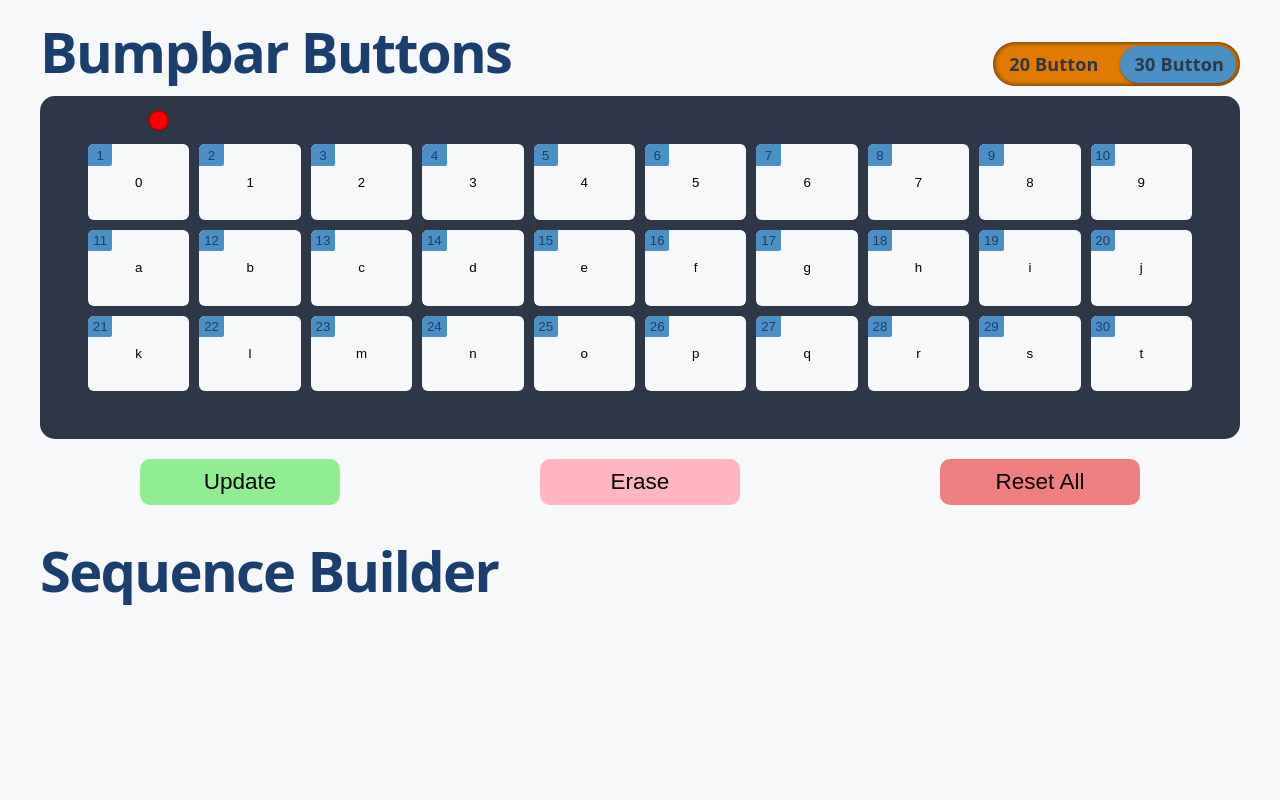
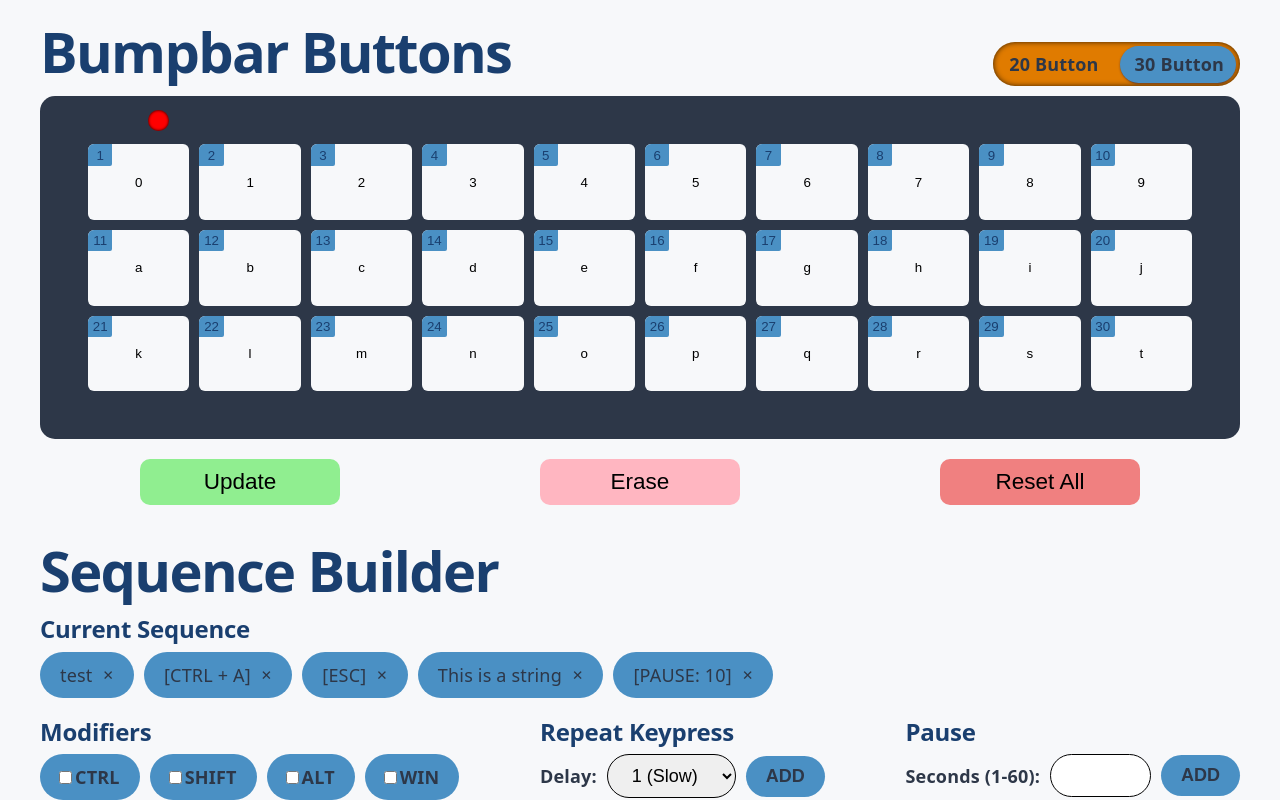
Before and after one commit to reecejpetty/krs-configurator, a React (Vite) app: page / in a window 1280 px wide. Shown: the part 206-1006 px from the top of the page. Before the commit the page ends 821 px from the top, so only its background shows below. Built offline with nearby package versions, Linux system fonts and the light colour scheme.

Commit message:
Add demo current sequence and modifier row

```diff
--- a/src/components/SequenceBuilder/SequenceBuilder.jsx
+++ b/src/components/SequenceBuilder/SequenceBuilder.jsx
@@ -1,42 +1,98 @@
-import styles from './SequenceBuilder.module.css'
+import styles from "./SequenceBuilder.module.css"
 
 function SequenceBuilder() {
  return (
   <>
     <h1>Sequence Builder</h1>
+    <CurrentSequence />
+    <div className={styles.modifierRow}>
+      <KeypressModifiers />
+      <AddRepeat />
+      <AddPause />
+    </div>
   </>
  )
 }
 
 function CurrentSequence() {
   return (
-    <>
+    <div className={styles.currentSequence}>
+      <h2>Current Sequence</h2>
+      <div className={styles.currentSequenceItems}>
+        <SequenceItem text="test" />
+        <SequenceItem text="[CTRL + A]" />
+        <SequenceItem text="[ESC]" />
+        <SequenceItem text="This is a string" />
+        <SequenceItem text="[PAUSE: 10]" />
+      </div>
+    </div>
+  )
+}
 
-    </>
+function SequenceItem({ text }) {
+  return (
+    <div className={styles.sequenceItem}>
+      <div className={styles.sequenceItemText}>{text}</div>
+      <div className={styles.deleteItem}>✕</div>
+    </div>
   )
 }
 
 function KeypressModifiers() {
   return (
-    <>
-
-    </>
+    <div className={styles.keypressModifiers}>
+      <h2>Modifiers</h2>
+      <div className={styles.modifierCheckboxes}>
+        <label htmlFor="ctrl">
+          <input type="checkbox" id="ctrl" />CTRL
+        </label>
+        <label htmlFor="shift">
+          <input type="checkbox" id="shift" />SHIFT
+        </label>
+        <label htmlFor="alt">
+          <input type="checkbox" id="alt" />ALT
+        </label>
+        <label htmlFor="win">
+          <input type="checkbox" id="win" />WIN
+        </label>
+      </div>
+    </div>
   )
 }
 
 function AddRepeat() {
   return (
-    <>
-
-    </>
+    <div className={styles.addBlock}>
+      <h2>Repeat Keypress</h2>
+      <div className={styles.addBlockContent}>
+        <div><b>Delay:</b></div>
+        <div>
+          <select>
+            <option value="1">1 (Slow)</option>
+            <option value="2">2</option>
+            <option value="3">3</option>
+            <option value="4">4</option>
+            <option value="5">5 (Fast)</option>
+          </select>
+        </div>
+        <button>ADD</button>
+      </div>
+    </div>
   )
 }
 
 function AddPause() {
   return (
-    <>
-
-    </>
+    <div className={styles.addBlock}>
+      <h2>Pause</h2>
+        <div className={styles.addBlockContent}>
+        <div><b>Seconds (1-60):</b></div>
+        <div>
+          <input type="number" min="1" max="60" />
+        </div>
+        <button>ADD</button>
+      </div>
+    </div>
   )
 }
 
--- a/src/components/SequenceBuilder/SequenceBuilder.module.css
+++ b/src/components/SequenceBuilder/SequenceBuilder.module.css
@@ -0,0 +1,102 @@
+.flexRow {
+    display: flex;
+    flex-direction: row;
+}
+
+.currentSequence {
+    margin-bottom: 20px;
+}
+
+.currentSequenceItems {
+    composes: flexRow;
+    gap: 10px;
+}
+
+.sequenceItem {
+    composes: flexRow;
+    align-items: center;
+    justify-content: space-between;
+    gap: 10px;
+    padding: 10px 20px;
+    border-radius: 40px;
+    color: var(--charcoal);
+    background-color: var(--steel-blue);
+    cursor: pointer;
+}
+
+.sequenceItemText {
+    -webkit-user-select: none;
+    -moz-user-select: none;
+    -ms-user-select: none;
+    user-select: none;
+}
+
+.deleteItem {
+    font-size: .75rem;
+}
+
+.deleteItem:hover {
+    color: var(--off-white);
+    font-weight: bold;
+}
+
+.modifierRow {
+    composes: flexRow;
+    justify-content: space-between;
+}
+
+.modifierCheckboxes {
+    composes: flexRow;
+    gap: 10px;
+    border-radius: 40px;
+    width: fit-content;
+}
+
+.modifierCheckboxes label {
+    padding: 10px 20px 10px 15px;
+    border-radius: 40px;
+    background-color: var(--steel-blue);
+    font-weight: bold;
+    cursor: pointer;
+    -webkit-user-select: none;
+    -moz-user-select: none;
+    -ms-user-select: none;
+    user-select: none;
+}
+
+.modifierCheckboxes input[type="checkbox"] {
+    accent-color: var(--amber);
+    cursor: pointer;
+}
+
+.addBlockContent {
+    composes: flexRow;
+    align-items: center;
+    gap: 10px;
+}
+
+.addBlock select,
+.addBlock input {
+    padding: 10px 20px;
+    border: solid 1px black;
+    border-radius: 40px;
+    font-size: 1rem;
+    cursor: pointer;
+    outline-color: var(--amber);
+}
+
+.addBlock button {
+    padding: 10px 20px;
+    border: none;
+    border-radius: 40px;
+    color: var(--charcoal);
+    background-color: var(--steel-blue);
+    font-size: 1rem;
+    font-weight: bold;
+}
+
+.addBlock button:hover {
+    color: var(--off-white);
+    background-color: var(--navy);
+    cursor: pointer;
+}
```
